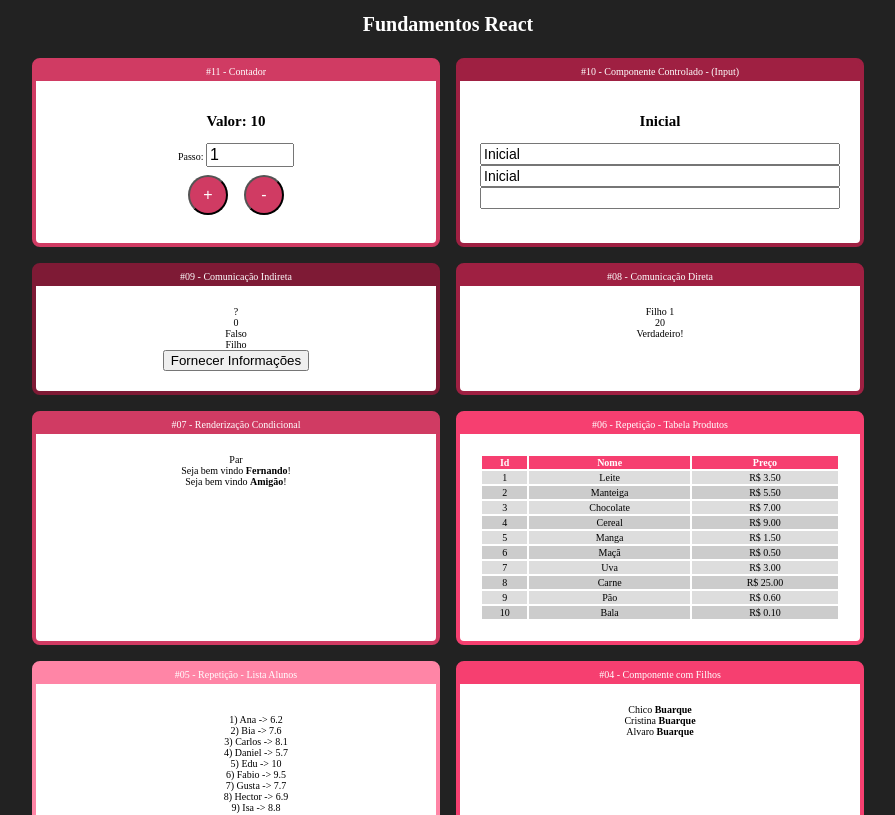
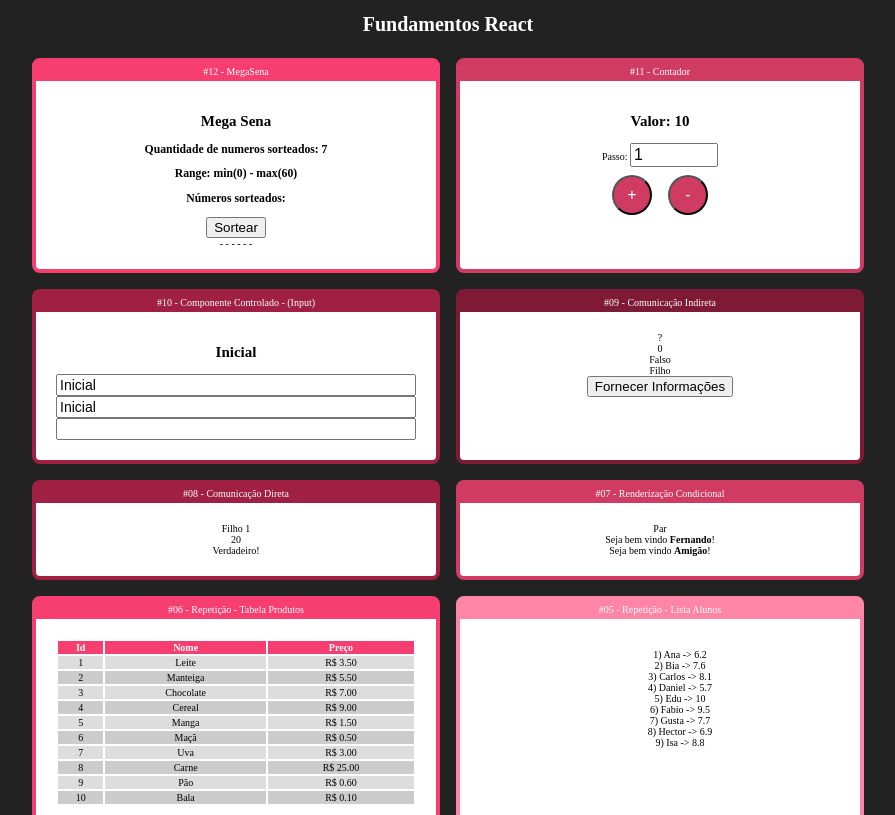
Before and after one commit to DisistiNao/Fundamentos-React, a React (Create React App) app: page / in a window 1280 px wide. Shown: the top 815 px of the page, without its empty margins (192-1087 px from the left). Built offline with nearby package versions, Linux system fonts and the light colour scheme.

Commit message:
Desafio MegaSena - parte 1

```diff
--- a/src/App.jsx
+++ b/src/App.jsx
@@ -1,6 +1,7 @@
 import "./App.css"
 import React from 'react'
 
+import MegaSena from "./components/megaSena/MegaSena"
 import Contador from "./components/contador/Contador"
 import Input from "./components/formulario/Input"
 import IndiretaPai from "./components/comunicacao/IndiretaPai"
@@ -20,6 +21,9 @@ export default () => (
     <div className="app">
         <h1>Fundamentos React</h1>
         <div className="cards">
+            <Card titulo="#12 - MegaSena" color="#f63f70">
+                <MegaSena />
+            </Card>
             <Card titulo="#11 - Contador" color="#d03b63">
                 <Contador numeroInicial={10}/>
             </Card>
--- /dev/null
+++ b/src/components/megaSena/DisplaySorteio.jsx
@@ -0,0 +1,34 @@
+import React, { useState } from 'react'
+
+import Sorteio from './Sorteio';
+
+export default (props) => {
+    const [lista, setLista] = useState([])
+
+    function alterarLista(lista) {
+        setLista(lista)
+    }
+
+    return (
+        <div>
+            <h3>Números sorteados:</h3>
+
+            {/* TENHO QUE FORMATAR OS VALORES RECEBIDOS DA LISTA AQUI*/}
+            <div>
+                <Sorteio
+                    numsSorteio={props.numsSorteio}
+                    min={props.min}
+                    max={props.max}
+                    alterarLista={alterarLista}
+                />
+                <span>{lista[0]}</span>
+                <span> - {lista[1]}</span>
+                <span> - {lista[2]}</span>
+                <span> - {lista[3]}</span>
+                <span> - {lista[4]}</span>
+                <span> - {lista[5]}</span>
+                <span> - {lista[6]}</span>
+            </div>
+        </div>
+    )
+}
--- /dev/null
+++ b/src/components/megaSena/DispĺayMega.jsx
@@ -0,0 +1,11 @@
+import React from 'react'
+
+export default (props) => {
+    return (
+        <div>
+            <h2>Mega Sena</h2>
+            <h3>Quantidade de numeros sorteados: {props.numsSorteio}</h3>
+            <h3>Range: min({props.min}) - max({props.max})</h3>
+        </div>
+    )
+}
--- /dev/null
+++ b/src/components/megaSena/MegaSena.jsx
@@ -0,0 +1,29 @@
+import React, { Component } from 'react'
+
+import DispĺayMega from "./DispĺayMega"
+import DisplaySorteio from './DisplaySorteio'
+
+export default class MegaSena extends Component {
+    state = {
+        quantNums: this.props.quantNums || 7,
+        minSorteio: this.props.minSorteio || 0,
+        maxSorteio: this.props.maxSorteio || 60,
+    }
+
+    render() {
+        return (
+            <div>
+                <DispĺayMega
+                    numsSorteio={this.state.quantNums}
+                    min={this.state.minSorteio}
+                    max={this.state.maxSorteio}
+                />
+                <DisplaySorteio
+                    numsSorteio={this.state.quantNums}
+                    min={this.state.minSorteio}
+                    max={this.state.maxSorteio}
+                />
+            </div>
+        )
+    }
+}
--- /dev/null
+++ b/src/components/megaSena/Sorteio.jsx
@@ -0,0 +1,50 @@
+import React from "react";
+
+export default (props) => {
+    function ordemCrecente(lista) {
+        lista.sort(function(a,b) {
+            if(a>b) return 1;
+            if(a<b) return -1;
+            return 0;
+        })
+
+        return lista
+    }
+
+    function sortear(numsSorteio, min, max) {
+        var listaSorteio = []
+
+        for(var i = 0; i < numsSorteio; i++) {
+            var elLista = parseInt(Math.random() * (max - min)) + min
+
+            var j = true
+            while(j) {
+                if(listaSorteio.find(e => e == elLista) != undefined) {
+                    elLista++
+                    if(elLista >= max)
+                    elLista -= max
+                }
+                else{
+                    j = false
+                    listaSorteio.push(elLista)
+                }
+            }
+        }
+
+        listaSorteio = ordemCrecente(listaSorteio)
+
+        return listaSorteio
+    }
+
+    return(
+        <div>
+            <button onClick={
+                function(e) {
+                    props.alterarLista(sortear(props.numsSorteio, props.min, props.max))
+                }
+            }>
+                Sortear
+            </button>
+        </div>
+    )
+}
```
